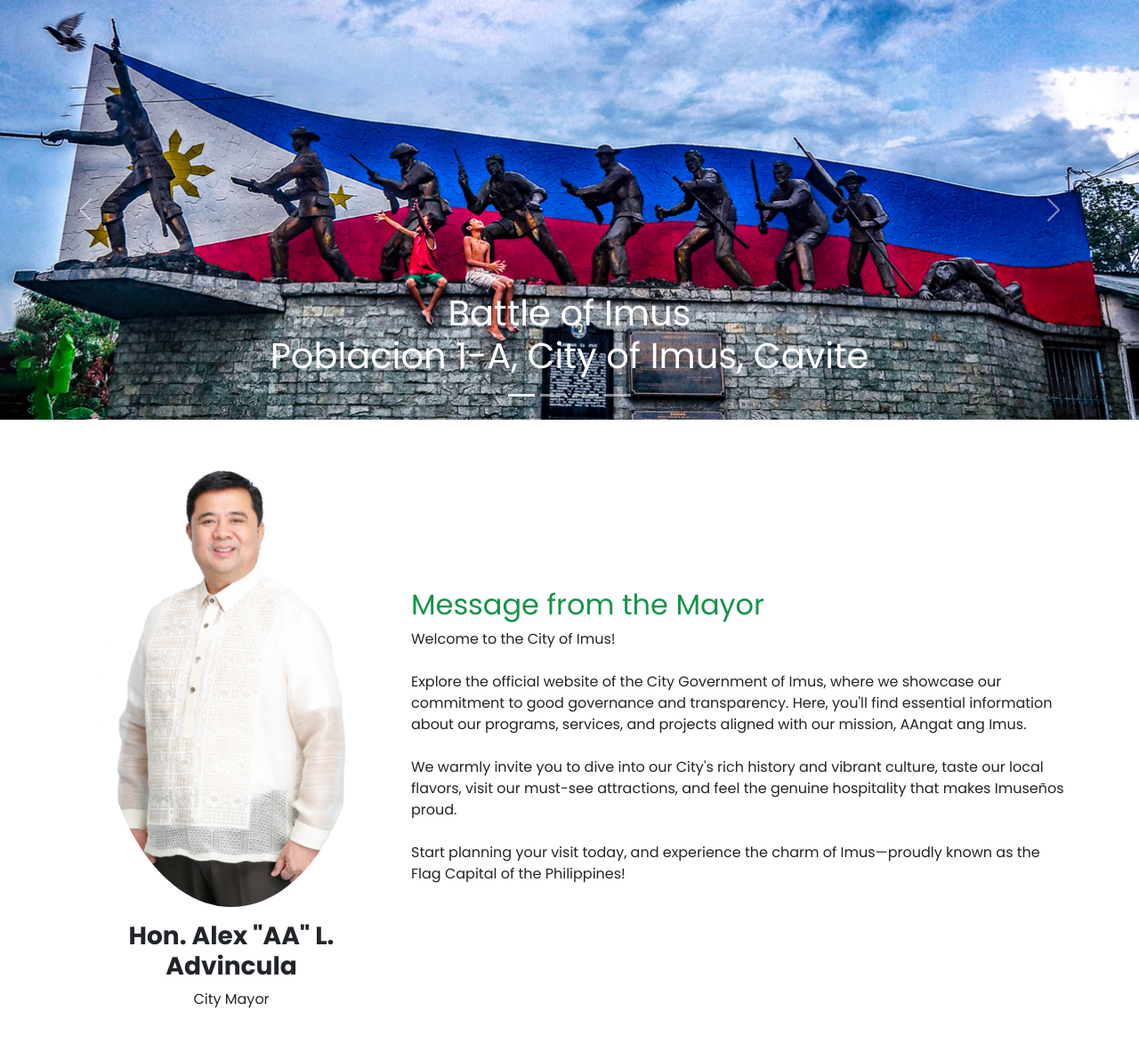
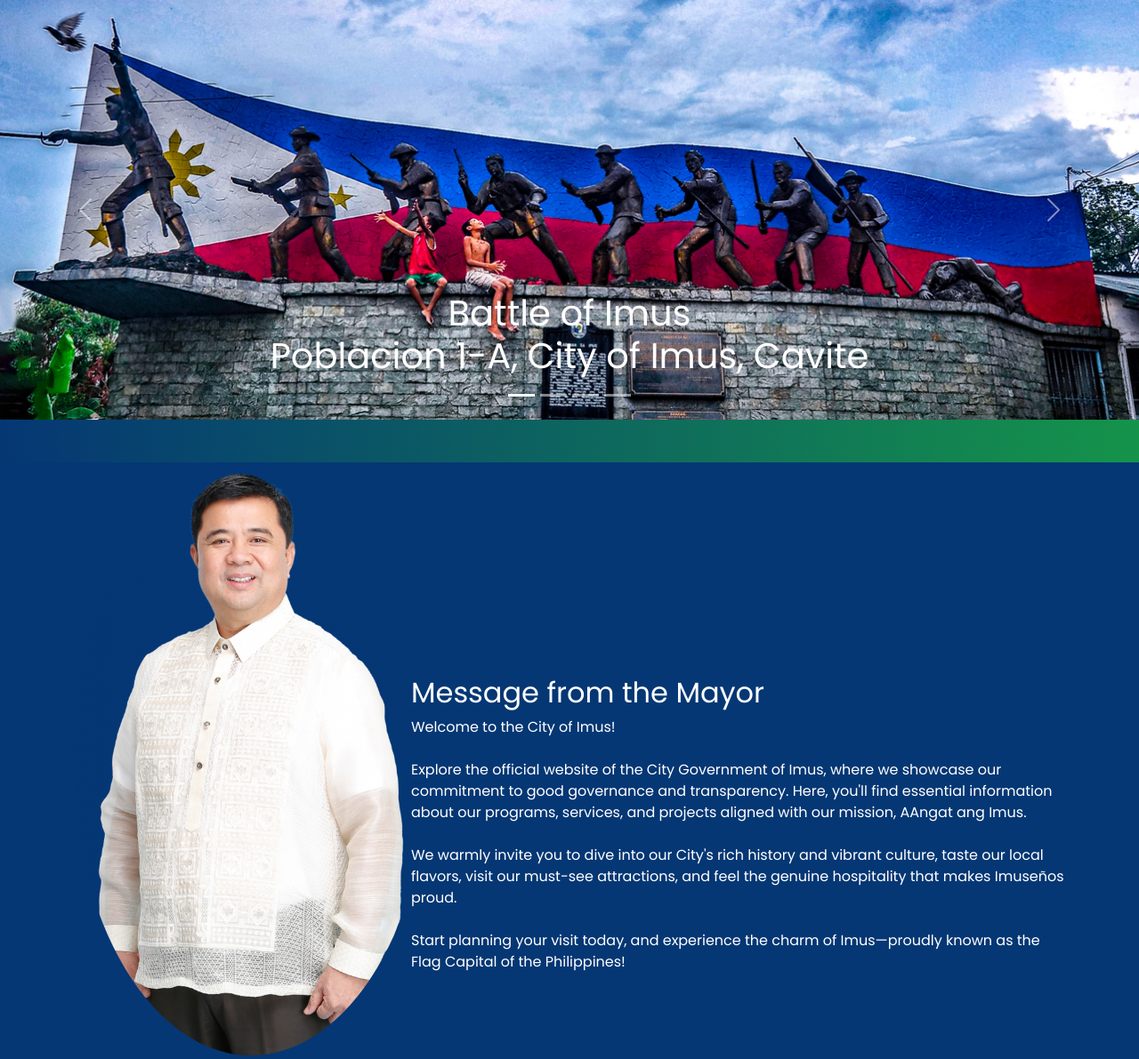
Before and after one commit to GetJosh/CITY-GOV-OF-IMUS, a PHP site: page /HTML/index.html in a window 1280 px wide. Shown: the part 112-1303 px from the top of the page at 89% size. Run offline with PHP 8.4, Linux system fonts and the light colour scheme.

Commit message:
2025-03-28

```diff
--- a/CSS/style.css
+++ b/CSS/style.css
@@ -11,7 +11,7 @@
 /* Body Styling */
 body {
     line-height: 1.6;
-    background-color: #f4f4f4;
+    background: linear-gradient(to right, #053774, #15934a);
     margin: 0;
     padding: 0;
 }
--- a/HTML/index.html
+++ b/HTML/index.html
@@ -3,6 +3,7 @@
 <head>
     <meta charset="UTF-8">
     <meta name="viewport" content="width=device-width, initial-scale=1.0">
+    <!--<meta http-equiv="Content-Security-Policy" content="default-src 'self'; img-src 'self' https://cdn.jsdelivr.net; script-src 'self' https://cdn.jsdelivr.net https://cdnjs.cloudflare.com; style-src 'self' https://cdn.jsdelivr.net 'unsafe-inline'; font-src 'self' https://cdn.jsdelivr.net; connect-src 'self';">-->
     <link rel="icon" href="/IMG/seal_imus_sm100.png">
     <link rel="stylesheet" href="/CSS/style.css">
     <link rel="stylesheet" href="https://cdn.jsdelivr.net/npm/bootstrap@5.3.3/dist/css/bootstrap.min.css">
@@ -127,6 +128,7 @@ updateDateTime();
         </nav>
     <!-- Navbar -->
 
+    <section class="carousel">
         <!-- Carousel -->
     <div id="carouselExampleIndicators" class="carousel slide" data-bs-ride="carousel">
         <ol class="carousel-indicators" style="list-style: none;">
@@ -163,18 +165,19 @@ updateDateTime();
         </a>
     </div>
     <!-- Carousel -->
+    </section>
 
-    <!-- Content -->
+    <section class="mayor" style="background-color: #053774;">
         <div class="container my-5">
             <div class="row align-items-center">
                 <div class="col-md-4 text-center">
-                <img src="/IMG/MayorStanding.png" alt="Mayor of Imus" class="img-fluid rounded-circle mb-3" style="max-width: 300px;">
-                <h3><strong>Hon. Alex "AA" L. Advincula</strong></h3>
-                <p>City Mayor</p>
+                    <img src="/IMG/MayorStanding.png" alt="Mayor of Imus" class="img-fluid rounded-circle mb-5" style="max-width: 400px;">
+                    <h3 style="color: #fff;"><strong>Hon. Alex "AA" L. Advincula</strong></h3>
+                    <p style="color: #fff;">City Mayor</p>
                 </div>
                 <div class="col-md-8">
-                <h2 style="color:#15934a">Message from the Mayor</h2>
-                <p>
+                    <h2 style="color:#fff">Message from the Mayor</h2>
+                    <p style="color:#fff">
                         Welcome to the City of Imus!<br><br>
 
                         Explore the official website of the City Government of Imus, where we showcase our commitment to good governance and transparency. Here, you'll find essential information about our programs, services, and projects aligned with our mission, AAngat ang Imus.
@@ -186,6 +189,9 @@ updateDateTime();
                 </div>
             </div>
         </div>
+    </section>
+
+    <section class="news">
         <div class="container">
             <h2 class="text-center mb-4">News and Updates</h2>
             <div id="cardCarousel" class="carousel slide" data-bs-ride="carousel">
@@ -274,7 +280,9 @@ updateDateTime();
                 </button>
             </div>
         </div>
-    <div class="container" style="background-color: #15934a;">
+    </section>
+    <section class="missionnvision">
+        <div class="container">
             <div class="row my-5">
                 <div class="col-md-6" style="color: white;">
                     <h2 class="text-center"><i>Our Mission</i></h2>
@@ -292,6 +300,11 @@ updateDateTime();
                 </div>
             </div>
         </div>
+    </section>
+
+    <section class="maps">
+
+    </section>
     <!-- Content -->
     <!-- Footer -->
     <footer>
@@ -345,6 +358,7 @@ updateDateTime();
           </div>
     </footer>
 <!-- Footer -->
+<!-- SCRIPTS-->
 <script src="https://cdn.jsdelivr.net/npm/bootstrap@5.3.3/dist/js/bootstrap.bundle.min.js"></script>
 <script src="https://cdnjs.cloudflare.com/ajax/libs/font-awesome/6.7.2/js/fontawesome.min.js" integrity="sha512-j12pXc2gXZL/JZw5Mhi6LC7lkiXL0e2h+9ZWpqhniz0DkDrO01VNlBrG3LkPBn6DgG2b8CDjzJT+lxfocsS1Vw==" crossorigin="anonymous" referrerpolicy="no-referrer"></script>
 
```
Lines whose indentation alone changed are shown as unchanged.
